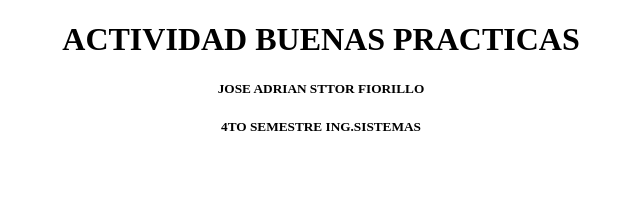
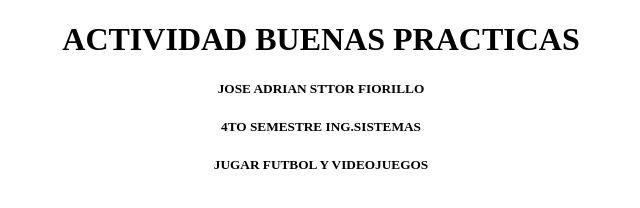
Before and after one commit to jsttor/Actividad_Buenas_Practicas, a plain HTML site: page index.html in a window 1280 px wide. Shown: the whole page, without its empty margins (319-959 px from the left). Drawn offline with Linux system fonts and the light colour scheme.

Commit message:
Quinto commint

```diff
--- a/index.html
+++ b/index.html
@@ -10,6 +10,7 @@
 <h1>ACTIVIDAD BUENAS PRACTICAS</h1>
 <h5>JOSE ADRIAN STTOR FIORILLO</h5>
 <h5>4TO SEMESTRE ING.SISTEMAS</h5>
+<h5>JUGAR FUTBOL Y VIDEOJUEGOS</h5>
 </center>
 </body>
 </html>
```
